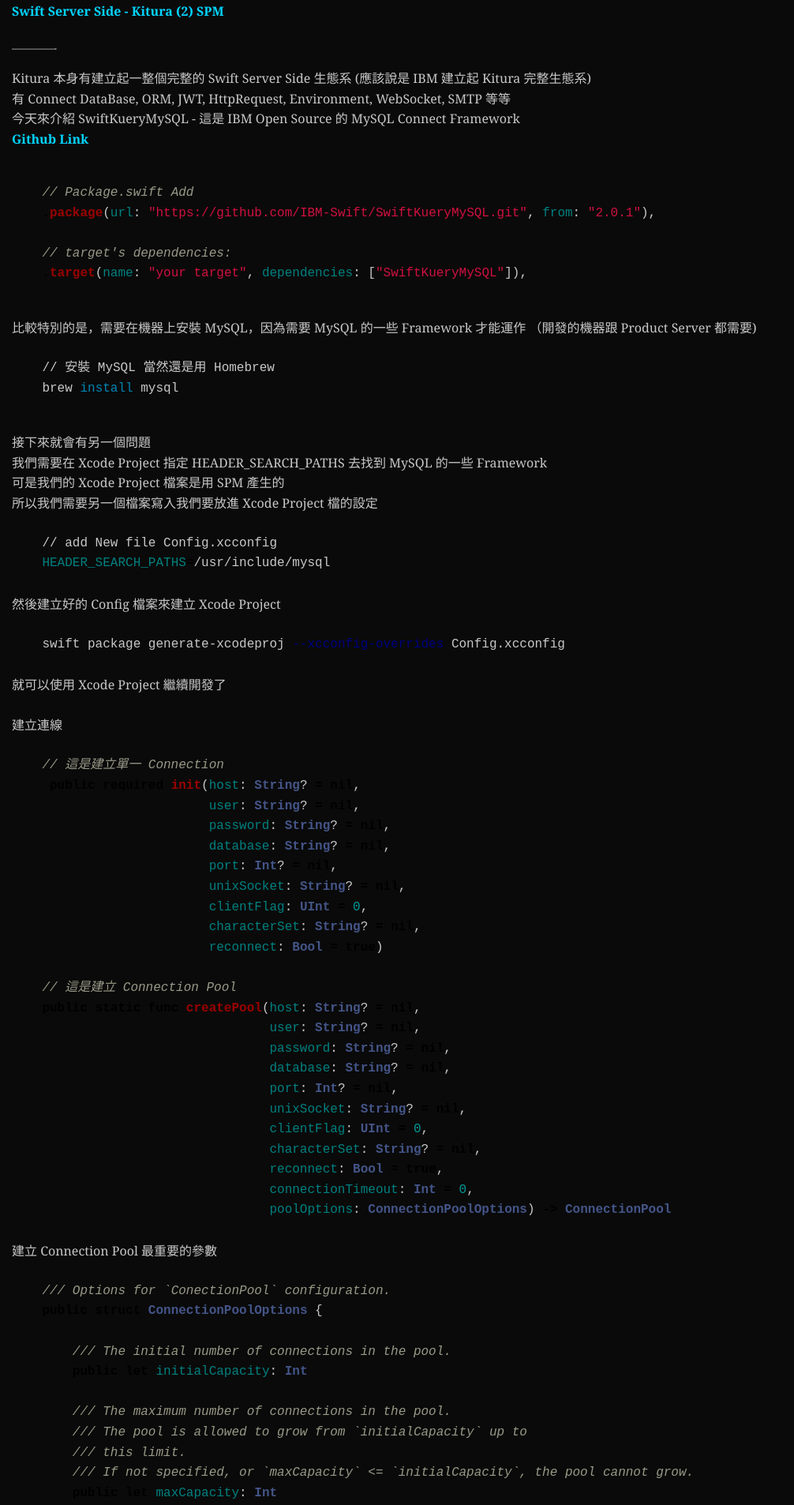
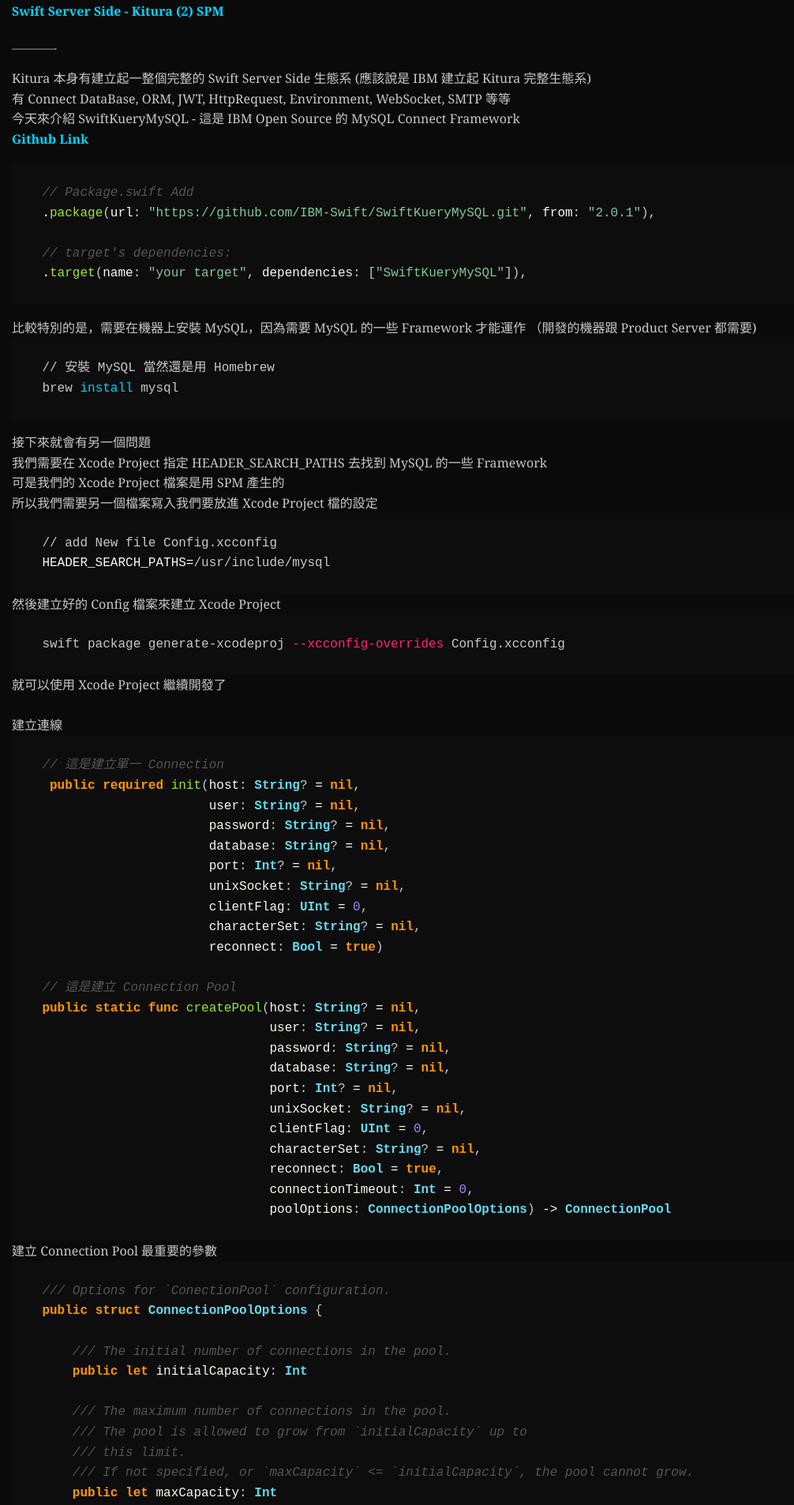
Before and after one commit to nick6969/nick6969.github.io, a Jekyll site: the page built from _posts/2019-11-21-Swift Server Side - Kitura(3).md, in a window 1280 px wide. Shown: the part 361-2267 px from the top of the page at 79% size, without its empty margins (0-1006 px from the left). Built offline with Jekyll 4.4.1, drawn with Linux system fonts in a browser that asks for light colours.

Commit message:
style: dark syntax highlighting for terminal theme

```diff
--- a/assets/css/syntax.css
+++ b/assets/css/syntax.css
@@ -1,61 +1,63 @@
-.hll { background-color: #ffffcc }
-.c { color: #999988; font-style: italic } /* Comment */
-.err { color: #a61717; background-color: #e3d2d2 } /* Error */
-.k { color: #000000; font-weight: bold } /* Keyword */
-.o { color: #000000; font-weight: bold } /* Operator */
-.cm { color: #999988; font-style: italic } /* Comment.Multiline */
-.cp { color: #999999; font-weight: bold; font-style: italic } /* Comment.Preproc */
-.c1 { color: #999988; font-style: italic } /* Comment.Single */
-.cs { color: #999999; font-weight: bold; font-style: italic } /* Comment.Special */
-.gd { color: #000000; background-color: #ffdddd } /* Generic.Deleted */
-.ge { color: #000000; font-style: italic } /* Generic.Emph */
-.gr { color: #aa0000 } /* Generic.Error */
-.gh { color: #999999 } /* Generic.Heading */
-.gi { color: #000000; background-color: #ddffdd } /* Generic.Inserted */
-.go { color: #888888 } /* Generic.Output */
-.gp { color: #555555 } /* Generic.Prompt */
-.gs { font-weight: bold } /* Generic.Strong */
-.gu { color: #aaaaaa } /* Generic.Subheading */
-.gt { color: #aa0000 } /* Generic.Traceback */
-.kc { color: #000000; font-weight: bold } /* Keyword.Constant */
-.kd { color: #000000; font-weight: bold } /* Keyword.Declaration */
-.kn { color: #000000; font-weight: bold } /* Keyword.Namespace */
-.kp { color: #000000; font-weight: bold } /* Keyword.Pseudo */
-.kr { color: #000000; font-weight: bold } /* Keyword.Reserved */
-.kt { color: #445588; font-weight: bold } /* Keyword.Type */
-.m { color: #009999 } /* Literal.Number */
-.s { color: #d01040 } /* Literal.String */
-.na { color: #008080 } /* Name.Attribute */
-.nb { color: #0086B3 } /* Name.Builtin */
-.nc { color: #445588; font-weight: bold } /* Name.Class */
-.no { color: #008080 } /* Name.Constant */
-.nd { color: #3c5d5d; font-weight: bold } /* Name.Decorator */
-.ni { color: #800080 } /* Name.Entity */
-.ne { color: #990000; font-weight: bold } /* Name.Exception */
-.nf { color: #990000; font-weight: bold } /* Name.Function */
-.nl { color: #990000; font-weight: bold } /* Name.Label */
-.nn { color: #555555 } /* Name.Namespace */
-.nt { color: #000080 } /* Name.Tag */
-.nv { color: #008080 } /* Name.Variable */
-.ow { color: #000000; font-weight: bold } /* Operator.Word */
-.w { color: #bbbbbb } /* Text.Whitespace */
-.mf { color: #009999 } /* Literal.Number.Float */
-.mh { color: #009999 } /* Literal.Number.Hex */
-.mi { color: #009999 } /* Literal.Number.Integer */
-.mo { color: #009999 } /* Literal.Number.Oct */
-.sb { color: #d01040 } /* Literal.String.Backtick */
-.sc { color: #d01040 } /* Literal.String.Char */
-.sd { color: #d01040 } /* Literal.String.Doc */
-.s2 { color: #d01040 } /* Literal.String.Double */
-.se { color: #d01040 } /* Literal.String.Escape */
-.sh { color: #d01040 } /* Literal.String.Heredoc */
-.si { color: #d01040 } /* Literal.String.Interpol */
-.sx { color: #d01040 } /* Literal.String.Other */
-.sr { color: #009926 } /* Literal.String.Regex */
-.s1 { color: #d01040 } /* Literal.String.Single */
-.ss { color: #990073 } /* Literal.String.Symbol */
-.bp { color: #999999 } /* Name.Builtin.Pseudo */
-.vc { color: #008080 } /* Name.Variable.Class */
-.vg { color: #008080 } /* Name.Variable.Global */
-.vi { color: #008080 } /* Name.Variable.Instance */
-.il { color: #009999 } /* Literal.Number.Integer.Long */
+/* Dark syntax highlighting — monokai-inspired */
+.highlight { background: #0d0d0d; }
+
+.c   { color: #555; font-style: italic }  /* Comment */
+.err { color: #f92672 }                    /* Error */
+.k   { color: #ff9500; font-weight: bold } /* Keyword — amber */
+.o   { color: #f8f8f2 }                   /* Operator */
+.cm  { color: #555; font-style: italic }  /* Comment.Multiline */
+.cp  { color: #555 }                       /* Comment.Preproc */
+.c1  { color: #555; font-style: italic }  /* Comment.Single */
+.cs  { color: #555; font-style: italic }  /* Comment.Special */
+.gd  { color: #f92672 }                   /* Generic.Deleted */
+.ge  { font-style: italic }               /* Generic.Emph */
+.gr  { color: #f92672 }                   /* Generic.Error */
+.gh  { color: #999 }                       /* Generic.Heading */
+.gi  { color: #7ec8a0 }                   /* Generic.Inserted */
+.go  { color: #888 }                       /* Generic.Output */
+.gp  { color: var(--amber, #ff9500) }     /* Generic.Prompt */
+.gs  { font-weight: bold }                /* Generic.Strong */
+.gu  { color: #999 }                       /* Generic.Subheading */
+.gt  { color: #f92672 }                   /* Generic.Traceback */
+.kc  { color: #ff9500; font-weight: bold }/* Keyword.Constant */
+.kd  { color: #ff9500; font-weight: bold }/* Keyword.Declaration */
+.kn  { color: #ff9500; font-weight: bold }/* Keyword.Namespace */
+.kp  { color: #ff9500 }                   /* Keyword.Pseudo */
+.kr  { color: #ff9500; font-weight: bold }/* Keyword.Reserved */
+.kt  { color: #66d9ef; font-weight: bold }/* Keyword.Type */
+.m   { color: #ae81ff }                   /* Literal.Number */
+.s   { color: #7ec8a0 }                   /* Literal.String */
+.na  { color: #a6e22e }                   /* Name.Attribute */
+.nb  { color: #00d4ff }                   /* Name.Builtin — cyan */
+.nc  { color: #66d9ef; font-weight: bold }/* Name.Class */
+.no  { color: #66d9ef }                   /* Name.Constant */
+.nd  { color: #a6e22e }                   /* Name.Decorator */
+.ni  { color: #f8f8f2 }                   /* Name.Entity */
+.ne  { color: #a6e22e; font-weight: bold }/* Name.Exception */
+.nf  { color: #a6e22e }                   /* Name.Function */
+.nl  { color: #f8f8f2 }                   /* Name.Label */
+.nn  { color: #f8f8f2 }                   /* Name.Namespace */
+.nt  { color: #f92672 }                   /* Name.Tag */
+.nv  { color: #f8f8f2 }                   /* Name.Variable */
+.ow  { color: #ff9500; font-weight: bold }/* Operator.Word */
+.w   { color: #444 }                       /* Text.Whitespace */
+.mf  { color: #ae81ff }                   /* Literal.Number.Float */
+.mh  { color: #ae81ff }                   /* Literal.Number.Hex */
+.mi  { color: #ae81ff }                   /* Literal.Number.Integer */
+.mo  { color: #ae81ff }                   /* Literal.Number.Oct */
+.sb  { color: #7ec8a0 }                   /* Literal.String.Backtick */
+.sc  { color: #7ec8a0 }                   /* Literal.String.Char */
+.sd  { color: #7ec8a0; font-style: italic }/* Literal.String.Doc */
+.s2  { color: #7ec8a0 }                   /* Literal.String.Double */
+.se  { color: #ae81ff }                   /* Literal.String.Escape */
+.sh  { color: #7ec8a0 }                   /* Literal.String.Heredoc */
+.si  { color: #7ec8a0 }                   /* Literal.String.Interpol */
+.sx  { color: #7ec8a0 }                   /* Literal.String.Other */
+.sr  { color: #7ec8a0 }                   /* Literal.String.Regex */
+.s1  { color: #7ec8a0 }                   /* Literal.String.Single */
+.ss  { color: #7ec8a0 }                   /* Literal.String.Symbol */
+.bp  { color: #999 }                       /* Name.Builtin.Pseudo */
+.vc  { color: #f8f8f2 }                   /* Name.Variable.Class */
+.vg  { color: #f8f8f2 }                   /* Name.Variable.Global */
+.vi  { color: #f8f8f2 }                   /* Name.Variable.Instance */
+.il  { color: #ae81ff }                   /* Literal.Number.Integer.Long */
```
